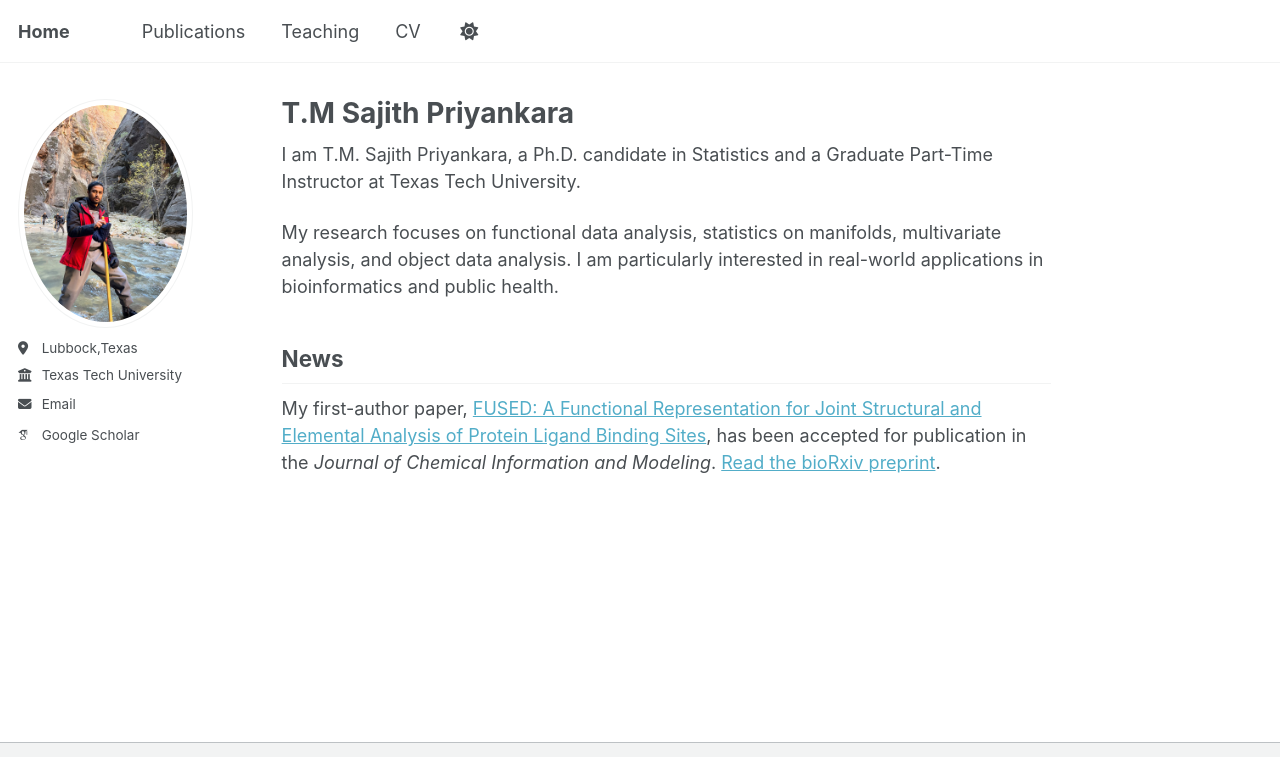
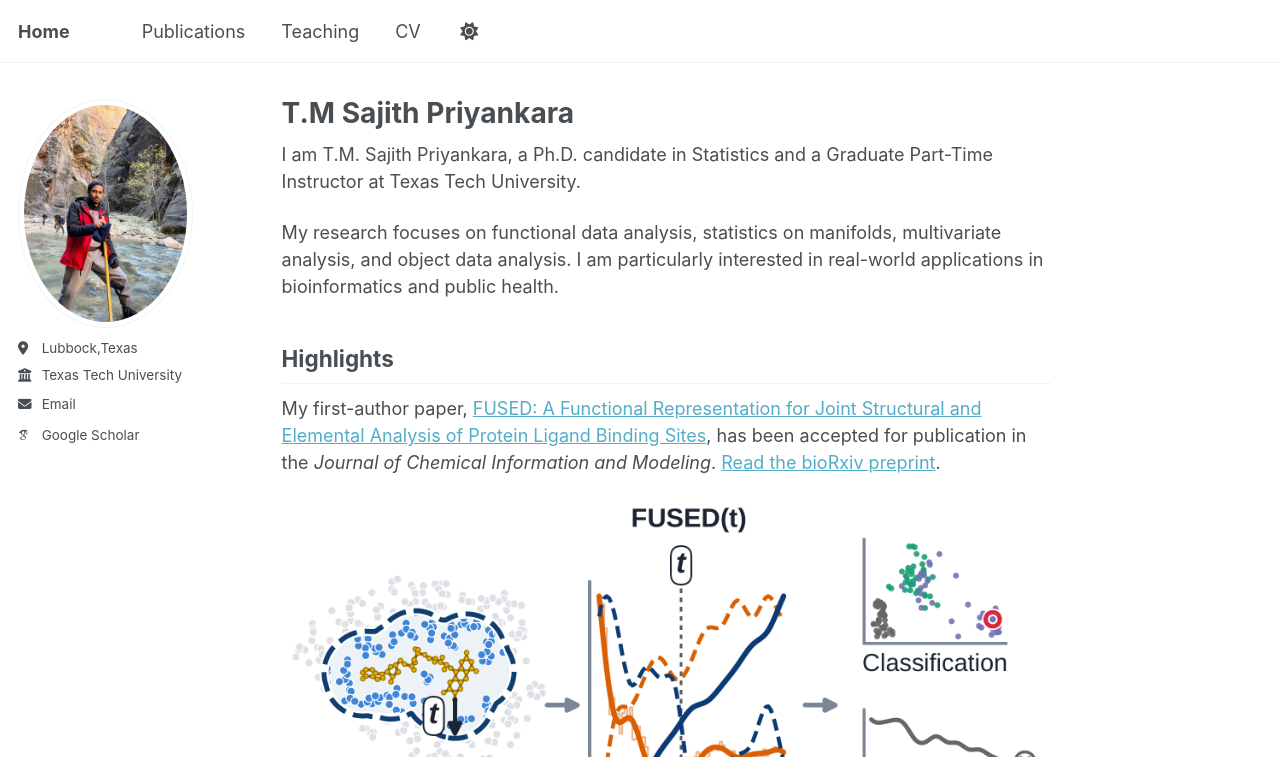
Before and after one commit to tmspriyankara/tmspriyankara.github.io, a Jekyll site: the page built from _pages/about.md, in a window 1280 px wide and 900 px high, cut to the strip 0-757 px from the top of the window. Built offline with Jekyll 4.4.1, drawn with Linux system fonts in a browser that asks for light colours; some web fonts are replaced.

Commit message:
Add FUSED graphic to homepage Highlights

```diff
--- a/_pages/about.md
+++ b/_pages/about.md
@@ -11,6 +11,10 @@ I am T.M. Sajith Priyankara, a Ph.D. candidate in Statistics and a Graduate Part
 
 My research focuses on functional data analysis, statistics on manifolds, multivariate analysis, and object data analysis. I am particularly interested in real-world applications in bioinformatics and public health.
 
-## News
+## Highlights
 
 My first-author paper, [FUSED: A Functional Representation for Joint Structural and Elemental Analysis of Protein Ligand Binding Sites](/publication/fused-functional-representation), has been accepted for publication in the *Journal of Chemical Information and Modeling*. [Read the bioRxiv preprint](https://doi.org/10.64898/2026.07.10.737806).
+
+<a href="{{ '/files/FUSED_TOC_graphic_highlight_blacklabel.pdf' | relative_url }}" aria-label="View the FUSED graphical abstract as a PDF">
+  <img src="{{ '/images/FUSED_TOC_graphic_highlight_blacklabel.png' | relative_url }}" alt="FUSED represents protein–ligand binding site structure and composition as functions of distance threshold for classification and pocket matching." width="1800" height="970" style="display: block; width: 100%; max-width: 850px; height: auto; margin: 1rem auto;" loading="lazy">
+</a>
```
Also changed, not shown: images/FUSED_TOC_graphic_highlight_blacklabel.png (added), 1 other file.
